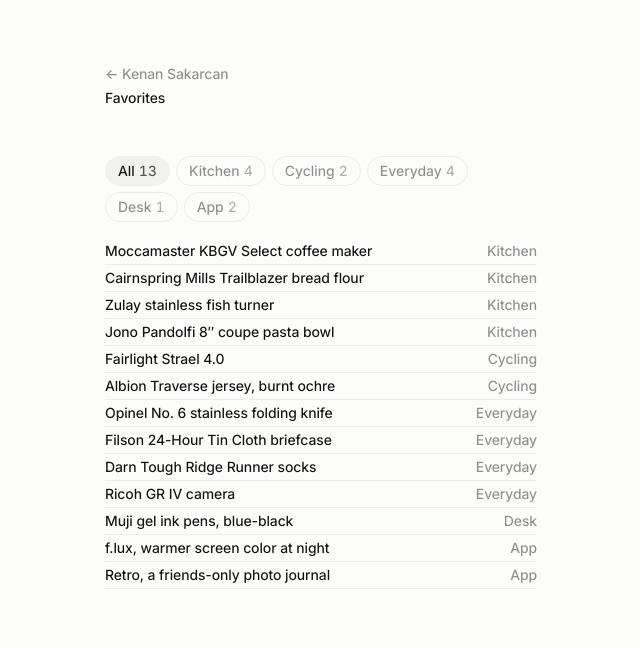
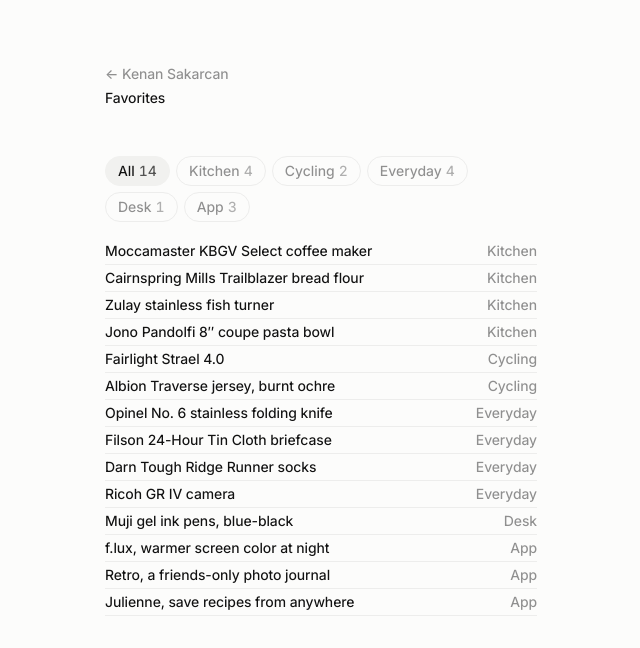
Before and after one commit to KenanES/kenansakarcan.org, a plain HTML site: page favorites/index.html in a window 1280 px wide. Shown: the whole page, without its empty margins (319-959 px from the left). Drawn offline with Linux system fonts and the light colour scheme.

Commit message:
Add Julienne to favorite apps
Co-Authored-By: Claude Opus 5.5 <noreply@anthropic.com>

```diff
--- a/favorites/index.html
+++ b/favorites/index.html
@@ -19,12 +19,12 @@
 
   <section aria-label="Favorite things">
     <div class="filters" role="group" aria-label="Filter by category">
-      <button type="button" class="chip" data-filter="all" aria-pressed="true">All<span class="count">13</span></button>
+      <button type="button" class="chip" data-filter="all" aria-pressed="true">All<span class="count">14</span></button>
       <button type="button" class="chip" data-filter="kitchen" aria-pressed="false">Kitchen<span class="count">4</span></button>
       <button type="button" class="chip" data-filter="cycling" aria-pressed="false">Cycling<span class="count">2</span></button>
       <button type="button" class="chip" data-filter="everyday" aria-pressed="false">Everyday<span class="count">4</span></button>
       <button type="button" class="chip" data-filter="desk" aria-pressed="false">Desk<span class="count">1</span></button>
-      <button type="button" class="chip" data-filter="app" aria-pressed="false">App<span class="count">2</span></button>
+      <button type="button" class="chip" data-filter="app" aria-pressed="false">App<span class="count">3</span></button>
     </div>
 
     <div class="list" id="list">
@@ -41,6 +41,7 @@
       <a class="item" data-cat="desk" href="https://www.muji.us/products/gel-ink-ballpoint-pen-knock-type-blue-black-10-pack-9a63007" target="_blank" rel="noopener"><span class="title">Muji gel ink pens, blue-black</span><span class="meta">Desk</span></a>
       <a class="item" data-cat="app" href="https://justgetflux.com/" target="_blank" rel="noopener"><span class="title">f.lux, warmer screen color at night</span><span class="meta">App</span></a>
       <a class="item" data-cat="app" href="https://retro.app" target="_blank" rel="noopener"><span class="title">Retro, a friends-only photo journal</span><span class="meta">App</span></a>
+      <a class="item" data-cat="app" href="https://withjulienne.com" target="_blank" rel="noopener"><span class="title">Julienne, save recipes from anywhere</span><span class="meta">App</span></a>
     </div>
   </section>
 </main>
```
